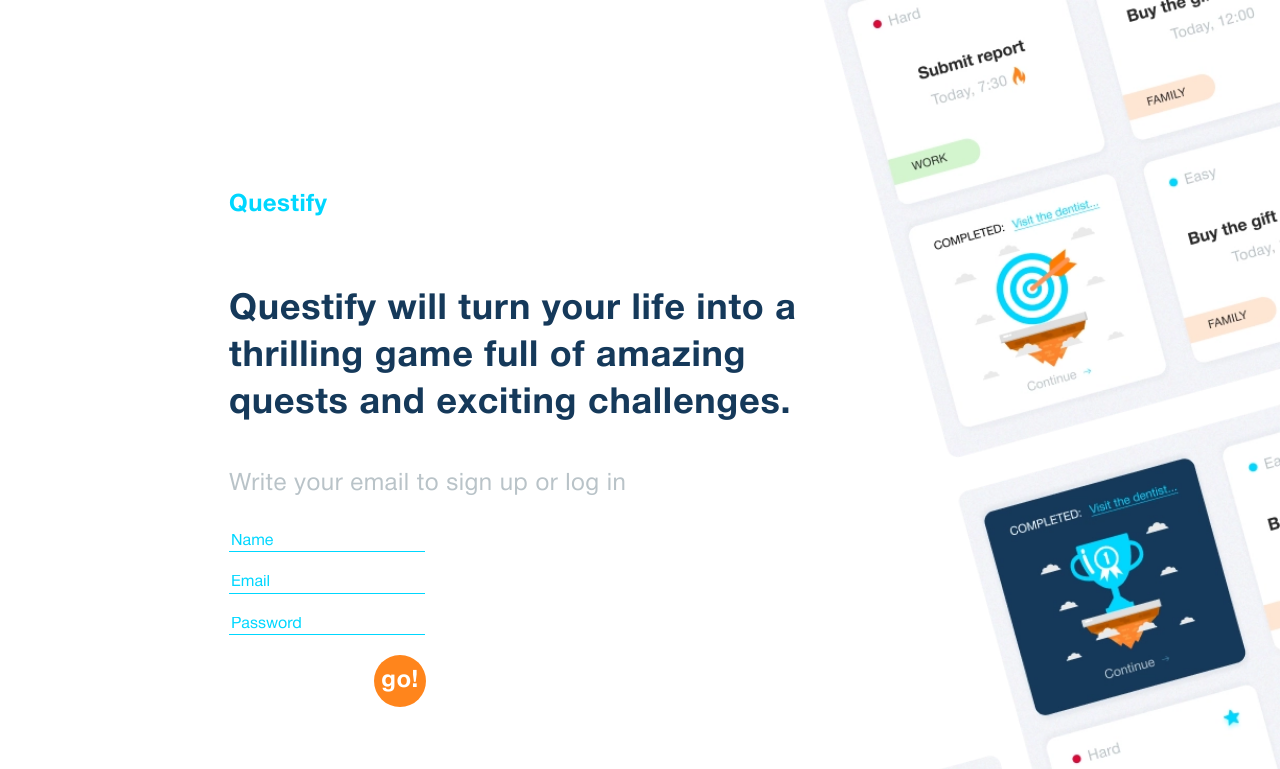
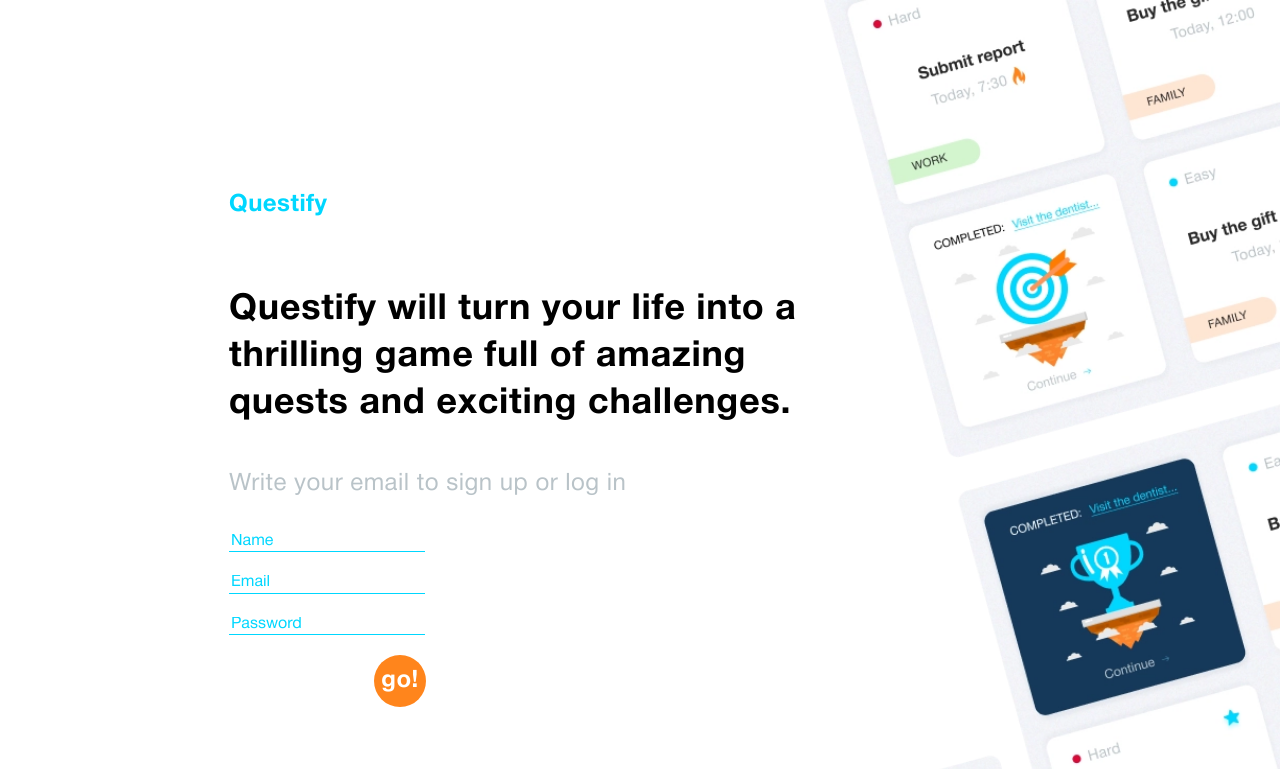
Before and after one commit to Karantir-dev/questify-front, a React (Create React App) app: page /auth in a window 1280 px wide. Shown: the top 769 px of the page. Built offline with nearby package versions, Linux system fonts and the light colour scheme.

Commit message:
fix variables

```diff
--- a/src/variables.css
+++ b/src/variables.css
@@ -1,5 +1,5 @@
 :root {
-  --challange-bg-color: #15395a;
+  --challenge-bg-color: #15395a;
   --primary-color: #00d7ff;
   --text-primary-color: #282828;
   --text-secondary-color: #b9c3c8;
```
